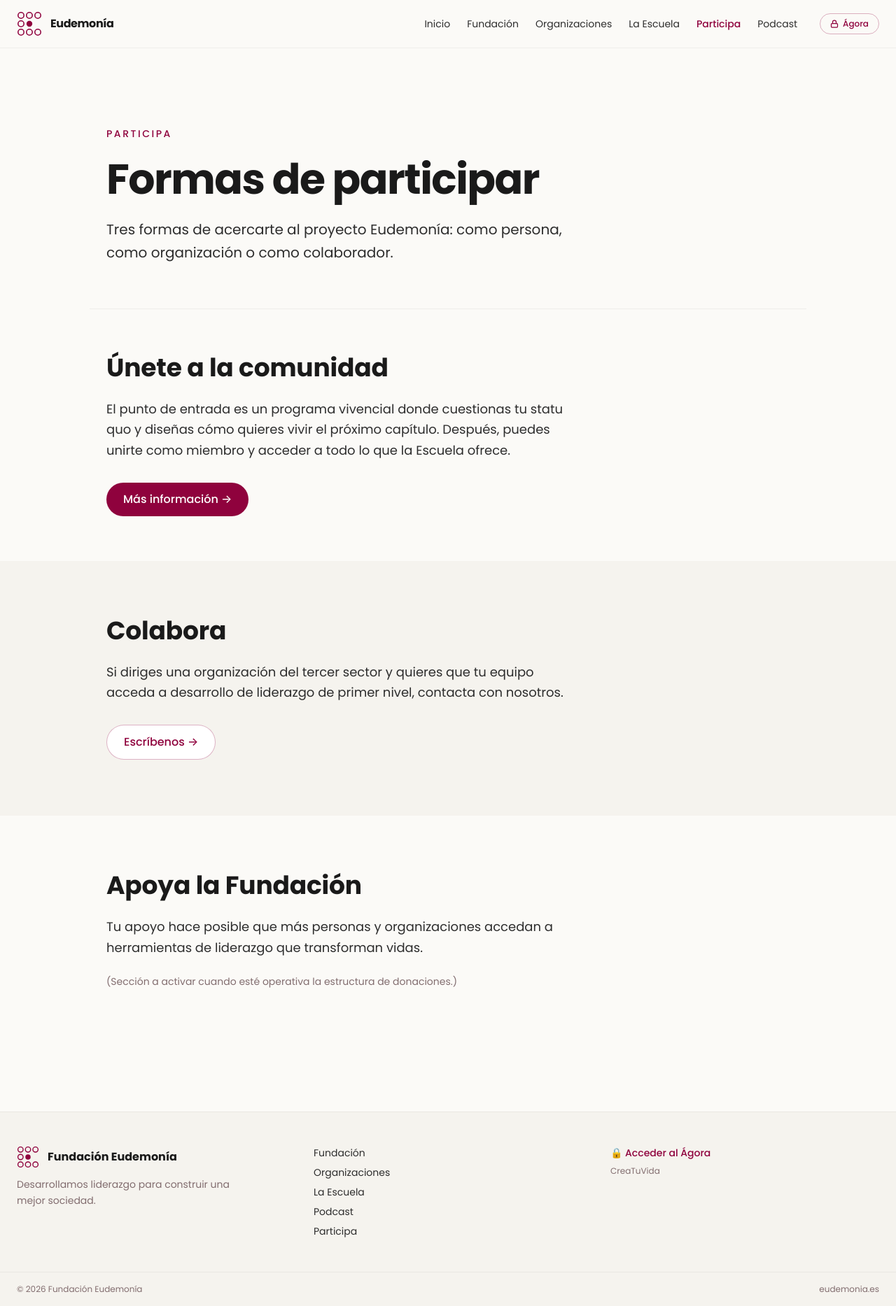
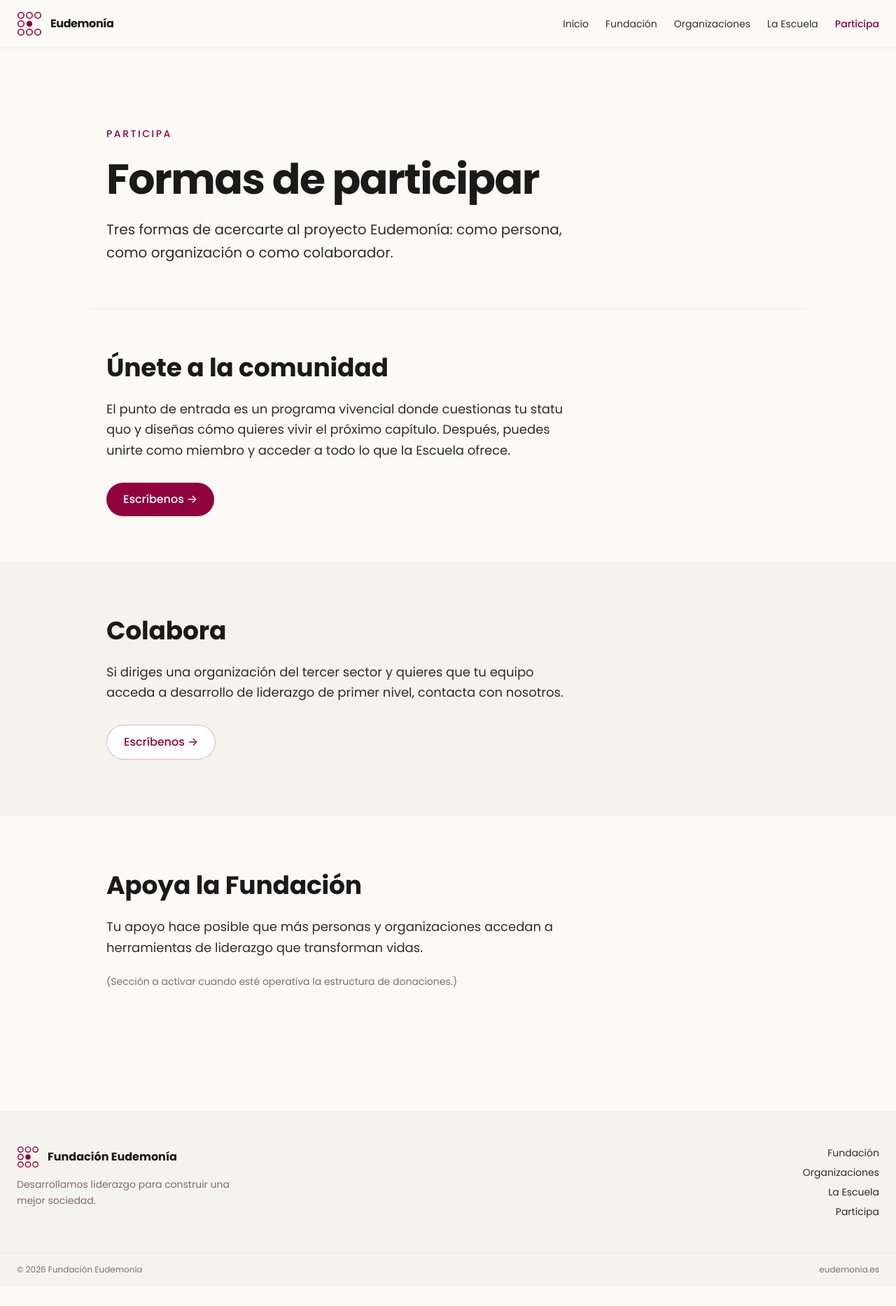
Before and after one commit to escueladeeudemonia-afk/eudemonia.es, an Astro site: page /participa in a window 1280 px wide. Shown: the whole page at 70% size. After the commit the page ends 1839 px from the top, so only its background shows below. Built offline with nearby package versions, Linux system fonts and the light colour scheme; Astro itself is replaced by a stand-in of ours.

Commit message:
chore: preparar web para revisión Google for Nonprofits
Ocultar secciones aún no operativas para evitar links rotos o salidas
a la web antigua durante la auditoría.

- Header: fuera 'Podcast' del menú y el botón 'Ágora'
- Footer: fuera 'Podcast', 'Ágora' y 'CreaTuVida'; grid simplificado
  a 2 columnas (fundación + nav)
- /podcast/* movido a _podcast/ (Astro ignora dirs con _): no se
  generan rutas /podcast, /podcast/feed.xml ni episodios
- la-escuela: refs a CreaTuVida y al podcast convertidas a texto
  plano; mención al Ágora suavizada a 'se compartirán con los miembros'
- index + participa: CTAs hacia /creatuvida sustituidos por /participa
  y mailto a escueladeeudemonia@gmail.com

Cuando el podcast, Ágora y CreaTuVida estén operativos se reactivan.

```diff
--- a/src/components/Footer.astro
+++ b/src/components/Footer.astro
@@ -3,7 +3,6 @@ const links = [
   { label: "Fundación", href: "/fundacion" },
   { label: "Organizaciones", href: "/organizaciones" },
   { label: "La Escuela", href: "/la-escuela" },
-  { label: "Podcast", href: "/podcast" },
   { label: "Participa", href: "/participa" },
 ];
 
@@ -11,7 +10,7 @@ const year = new Date().getFullYear();
 ---
 
 <footer class="border-t border-black/5 bg-[var(--color-papel-soft)] mt-24">
-  <div class="mx-auto max-w-[var(--container-wide)] px-6 py-12 grid gap-10 md:grid-cols-3">
+  <div class="mx-auto max-w-[var(--container-wide)] px-6 py-12 grid gap-10 md:grid-cols-2">
     <div>
       <div class="flex items-center gap-3 mb-3">
         <img src="/brand/isotipo.svg" alt="" width="32" height="32" />
@@ -22,20 +21,11 @@ const year = new Date().getFullYear();
       </p>
     </div>
 
-    <nav class="text-sm flex flex-col gap-2">
+    <nav class="text-sm flex flex-col gap-2 md:items-end">
       {links.map((link) => (
         <a href={link.href} class="text-[var(--color-cuerpo)] hover:text-[var(--color-granate)] no-underline">{link.label}</a>
       ))}
     </nav>
-
-    <div class="text-sm flex flex-col gap-2 items-start">
-      <a href="/agora" class="inline-flex items-center gap-1.5 font-medium text-[var(--color-granate)] no-underline">
-        🔒 Acceder al Ágora
-      </a>
-      <a href="/creatuvida" class="text-[var(--color-muted)] hover:text-[var(--color-granate)] no-underline text-xs">
-        CreaTuVida
-      </a>
-    </div>
   </div>
 
   <div class="border-t border-black/5">
--- a/src/components/Header.astro
+++ b/src/components/Header.astro
@@ -5,7 +5,6 @@ const nav = [
   { label: "Organizaciones", href: "/organizaciones" },
   { label: "La Escuela", href: "/la-escuela" },
   { label: "Participa", href: "/participa" },
-  { label: "Podcast", href: "/podcast" },
 ];
 
 const pathname = Astro.url.pathname.replace(/\/$/, "") || "/";
@@ -39,19 +38,9 @@ const pathname = Astro.url.pathname.replace(/\/$/, "") || "/";
           );
         })
       }
-      <a
-        href="/agora"
-        class="ml-2 inline-flex items-center gap-1.5 rounded-full border border-[var(--color-granate)]/30 px-3.5 py-1.5 text-xs font-medium text-[var(--color-granate)] hover:bg-[var(--color-granate)] hover:text-white transition-colors no-underline"
-      >
-        <svg width="12" height="12" viewBox="0 0 24 24" fill="none" stroke="currentColor" stroke-width="2.5" stroke-linecap="round" stroke-linejoin="round" aria-hidden="true">
-          <rect width="18" height="11" x="3" y="11" rx="2" />
-          <path d="M7 11V7a5 5 0 0 1 10 0v4" />
-        </svg>
-        Ágora
-      </a>
     </nav>
 
-    {/* Menú mobile (placeholder simple, refinaremos al maquetar) */}
+    {/* Menú mobile */}
     <details class="md:hidden">
       <summary class="list-none cursor-pointer p-2" aria-label="Abrir menú">
         <svg width="24" height="24" viewBox="0 0 24 24" fill="none" stroke="currentColor" stroke-width="2" stroke-linecap="round" stroke-linejoin="round">
@@ -62,7 +51,6 @@ const pathname = Astro.url.pathname.replace(/\/$/, "") || "/";
       </summary>
       <div class="absolute right-4 top-16 bg-[var(--color-papel)] border border-black/10 rounded-lg shadow-lg p-4 flex flex-col gap-3 min-w-[200px]">
         {nav.map((item) => <a href={item.href} class="text-sm no-underline text-[var(--color-cuerpo)]">{item.label}</a>)}
-        <a href="/agora" class="text-sm font-medium text-[var(--color-granate)] no-underline">🔒 Ágora</a>
       </div>
     </details>
   </div>
--- a/src/pages/index.astro
+++ b/src/pages/index.astro
@@ -184,10 +184,10 @@ import Base from "../layouts/Base.astro";
         </p>
       </div>
       <a
-        href="/creatuvida"
+        href="/participa"
         class="mt-8 inline-flex items-center gap-1.5 text-[var(--color-granate)] font-medium no-underline hover:gap-2.5 transition-all"
       >
-        Más información →
+        Cómo participar →
       </a>
     </div>
   </section>
--- a/src/pages/la-escuela.astro
+++ b/src/pages/la-escuela.astro
@@ -42,7 +42,7 @@ import Base from "../layouts/Base.astro";
       <ul class="space-y-3">
         <li class="flex gap-3">
           <span class="mt-2.5 block w-1.5 h-1.5 rounded-full bg-[var(--color-granate)] shrink-0" />
-          <span>Un programa transformador (<a href="/creatuvida">CreaTuVida</a>), que ayudaba a las personas a replantear su vida.</span>
+          <span>Un programa transformador que ayudaba a las personas a replantear su vida.</span>
         </li>
         <li class="flex gap-3">
           <span class="mt-2.5 block w-1.5 h-1.5 rounded-full bg-[var(--color-granate)] shrink-0" />
@@ -50,7 +50,7 @@ import Base from "../layouts/Base.astro";
         </li>
         <li class="flex gap-3">
           <span class="mt-2.5 block w-1.5 h-1.5 rounded-full bg-[var(--color-granate)] shrink-0" />
-          <span>Y un espacio de pensamiento compartido a través del <a href="/podcast">pódcast Eudemonía</a>.</span>
+          <span>Y un espacio de pensamiento compartido a través del pódcast Eudemonía.</span>
         </li>
       </ul>
       <p>
@@ -167,7 +167,7 @@ import Base from "../layouts/Base.astro";
         conversación real. Una comunidad que sostiene el proceso.
       </p>
       <p class="text-sm text-[var(--color-muted)]">
-        (Los detalles completos en el Ágora o en FAQ.)
+        (Los detalles completos se compartirán con los miembros.)
       </p>
     </div>
   </section>
@@ -180,10 +180,10 @@ import Base from "../layouts/Base.astro";
         lenguaje, enfoque y compromiso.
       </p>
       <a
-        href="/creatuvida"
+        href="/participa"
         class="mt-8 inline-flex rounded-full bg-white px-6 py-3 text-[var(--color-granate)] font-medium no-underline hover:bg-white/90 transition-colors"
       >
-        Conocer el proceso de entrada →
+        Saber cómo participar →
       </a>
     </div>
   </section>
--- a/src/pages/participa.astro
+++ b/src/pages/participa.astro
@@ -28,10 +28,10 @@ import Base from "../layouts/Base.astro";
       que la Escuela ofrece.
     </p>
     <a
-      href="/creatuvida"
+      href="mailto:escueladeeudemonia@gmail.com?subject=Quiero%20unirme%20a%20la%20comunidad"
       class="mt-8 inline-flex rounded-full bg-[var(--color-granate)] px-6 py-3 text-white font-medium no-underline hover:bg-[var(--color-granate-dark)] transition-colors"
     >
-      Más información →
+      Escríbenos →
     </a>
   </section>
 
```
Also changed, not shown: src/pages/_podcast/[slug].astro (renamed from src/pages/podcast/[slug].astro), src/pages/_podcast/feed.xml.ts (renamed from src/pages/podcast/feed.xml.ts), src/pages/_podcast/index.astro (renamed from src/pages/podcast/index.astro).
